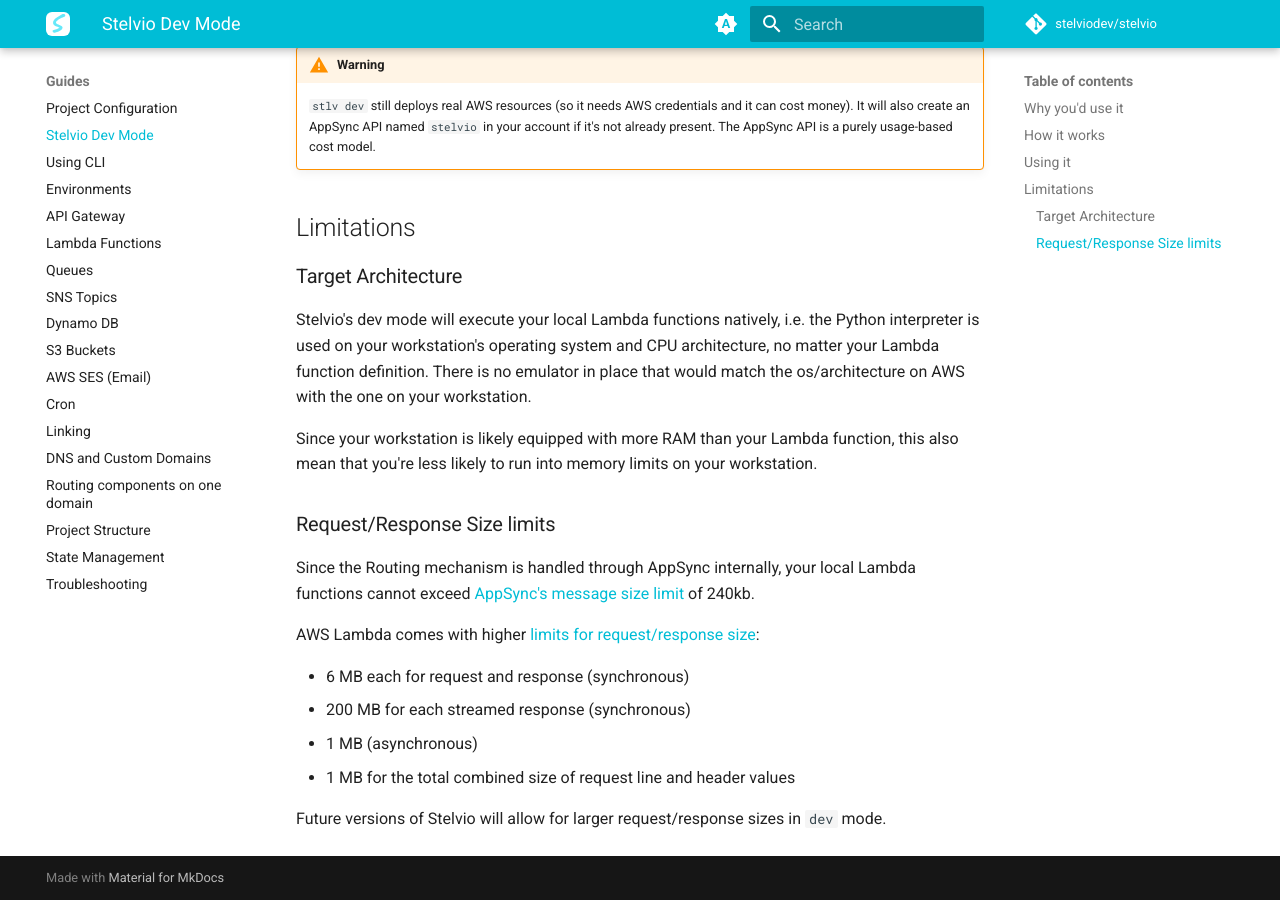
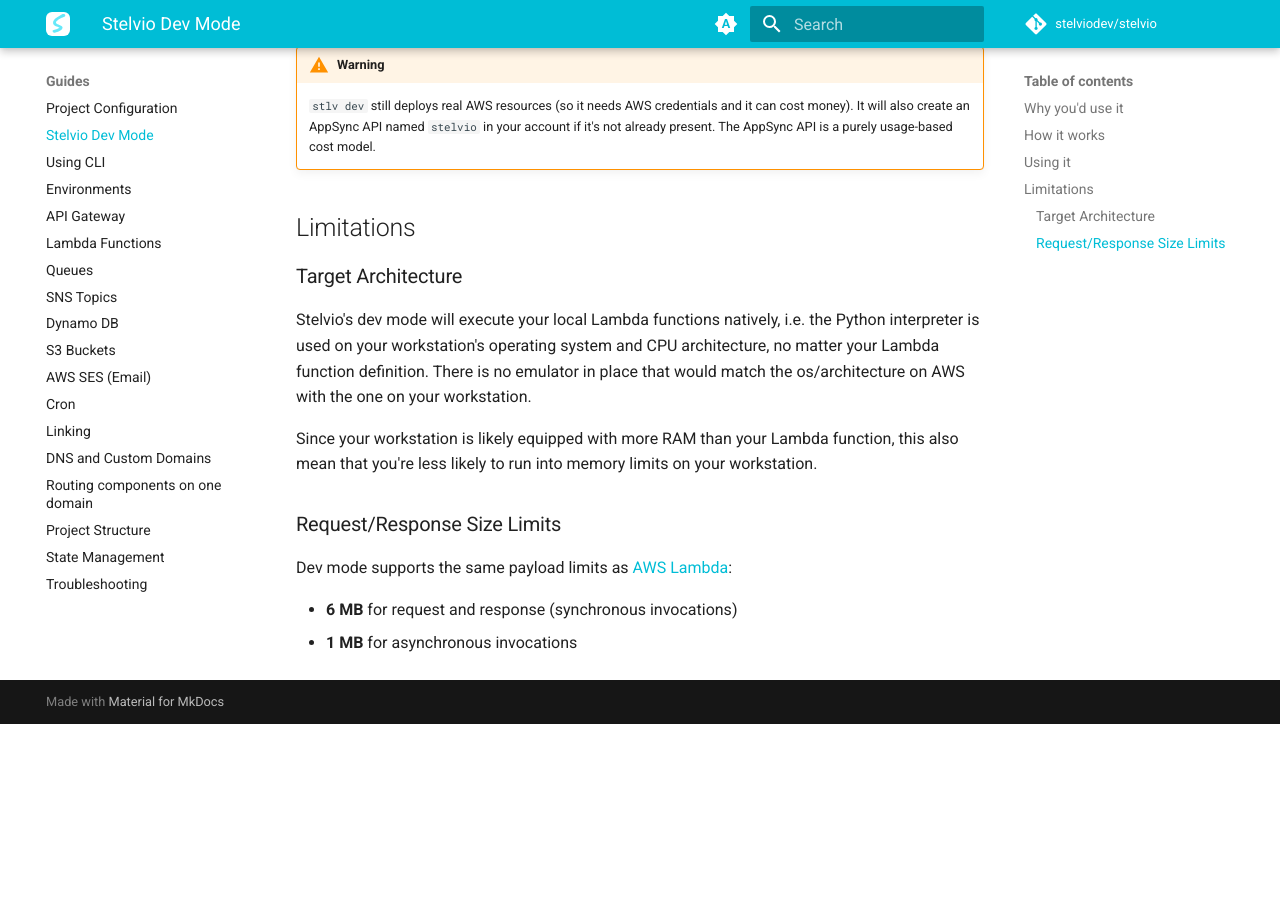
Before and after one commit to stelviodev/stelvio, an MkDocs documentation site: the page built from docs/guides/stlv-dev.md, in a window 1280 px wide and 900 px high, scrolled down 1396 px. Built offline with MkDocs 1.6.1 and Material for MkDocs 9.7.7, drawn with Linux system fonts in a browser that asks for light colours; comment, search, counter and statistics services are not loaded; after the commit the page ends 2120 px from its top, so only the background shows below that.

Commit message:
docs: update dev mode payload limits documentation

```diff
--- a/docs/guides/stlv-dev.md
+++ b/docs/guides/stlv-dev.md
@@ -58,15 +58,9 @@
 
 Since your workstation is likely equipped with more RAM than your Lambda function, this also mean that you're less likely to run into memory limits on your workstation.
 
-### Request/Response Size limits
+### Request/Response Size Limits
 
-Since the Routing mechanism is handled through AppSync internally, your local Lambda functions cannot exceed [AppSync's message size limit](https://docs.aws.amazon.com/appsync/latest/eventapi/event-api-concepts.html) of 240kb.
+Dev mode supports the same payload limits as [AWS Lambda](https://docs.aws.amazon.com/lambda/latest/dg/gettingstarted-limits.html):
 
-AWS Lambda comes with higher [limits for request/response size](https://docs.aws.amazon.com/lambda/latest/dg/gettingstarted-limits.html):
-
-- 6 MB each for request and response (synchronous)
-- 200 MB for each streamed response (synchronous)
-- 1 MB (asynchronous)
-- 1 MB for the total combined size of request line and header values
-
-Future versions of Stelvio will allow for larger request/response sizes in `dev` mode.
+- **6 MB** for request and response (synchronous invocations)
+- **1 MB** for asynchronous invocations
```
Also changed, not shown: docs/changelog.md (+8 -4 lines).
